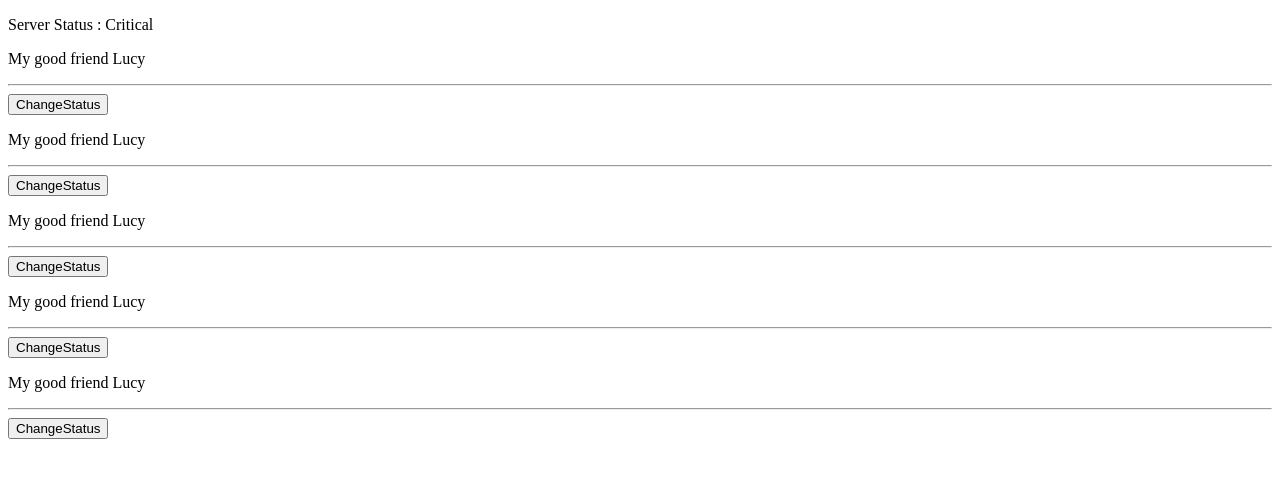
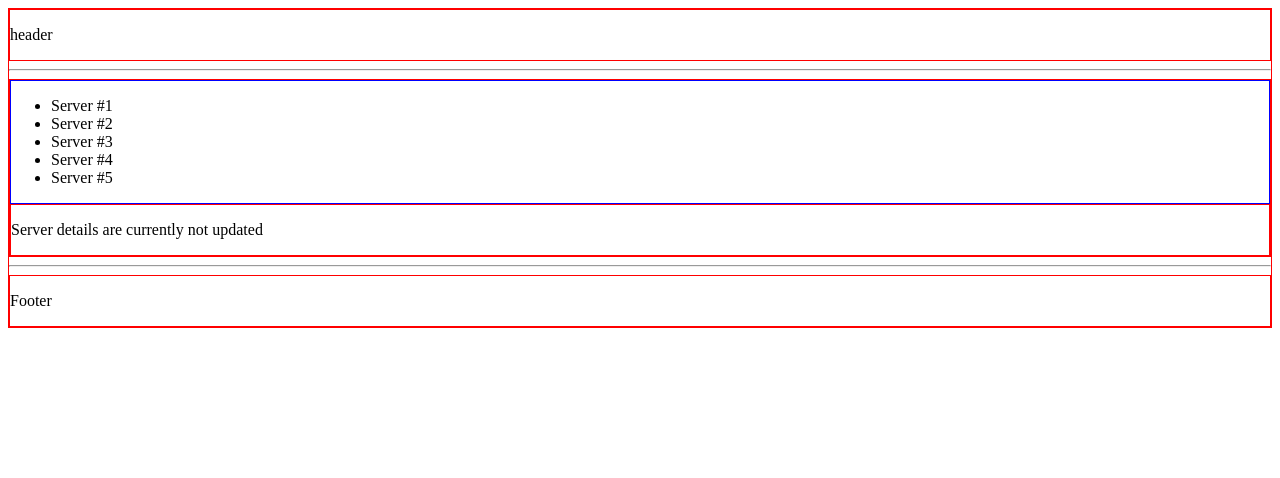
Before and after one commit to leriil/vue-first-steps, a Vue app: page / in a window 1280 px wide. Shown: the top 478 px of the page. Built offline with nearby package versions, Linux system fonts and the light colour scheme.

Commit message:
Styling components independently

```diff
--- a/src/App.vue
+++ b/src/App.vue
@@ -1,19 +1,29 @@
 <!-- only one root element allowed! -->
 <template>
-  <div>
-    <p>Server Status : {{ status }}</p>
-  <another-status></another-status>
+  <div class="container">
+    <app-header></app-header>
+    <hr>
+    <div class="row">
+      <servers></servers>
+      <app-server-details></app-server-details>
+    </div>
+    <hr>
+  <app-footer></app-footer>
   </div>
-
 </template>
 
 <script>
+  import Header from './components/Shared/Header.vue';
+  import Footer from './components/Shared/Footer.vue';
+  import Servers from './components/Server/Servers.vue';
+  import ServerDetails from './components/Server/ServerDetails.vue';
   export default {
-    data: function() {
-      return {
-      status: 'Critical'
+    components:{
+      appHeader: Header,
+      Servers,
+      'app-server-details': ServerDetails,
+      'app-footer': Footer
     }
-  }
 }
 </script>
 
--- /dev/null
+++ b/src/components/Server/ServerDetails.vue
@@ -0,0 +1,12 @@
+<template>
+	<div class="col-xs-12 col-sm-6">
+		<p>Server details are currently not updated</p>
+	</div>
+</template>
+<script></script>
+<!-- this style will be added to head by Vuejs -->
+<style>
+	div {
+		border: 1px solid red;
+	}
+</style>
--- /dev/null
+++ b/src/components/Server/Servers.vue
@@ -0,0 +1,16 @@
+<template>
+	<div class="col-xs-12 col-sm-6">
+		<ul class="list-group">
+			<li class="list-group-item" v-for="index in 5">
+				Server #{{index}}
+			</li>
+		</ul>
+	</div>
+</template>
+<script></script>
+<!-- scoped is used to apply the style a particular component -->
+<style scoped>
+	div {
+		border: 1px solid blue;
+	}
+</style>
--- /dev/null
+++ b/src/components/Shared/Footer.vue
@@ -0,0 +1,5 @@
+<template>
+	<div>
+		<p>Footer</p>
+	</div>
+</template>
--- /dev/null
+++ b/src/components/Shared/Header.vue
@@ -0,0 +1,5 @@
+<template>
+	<div>
+		<p>header</p>
+	</div>
+</template>
```
Also changed, not shown: src/components/Friend.vue (line endings or trailing spaces).
